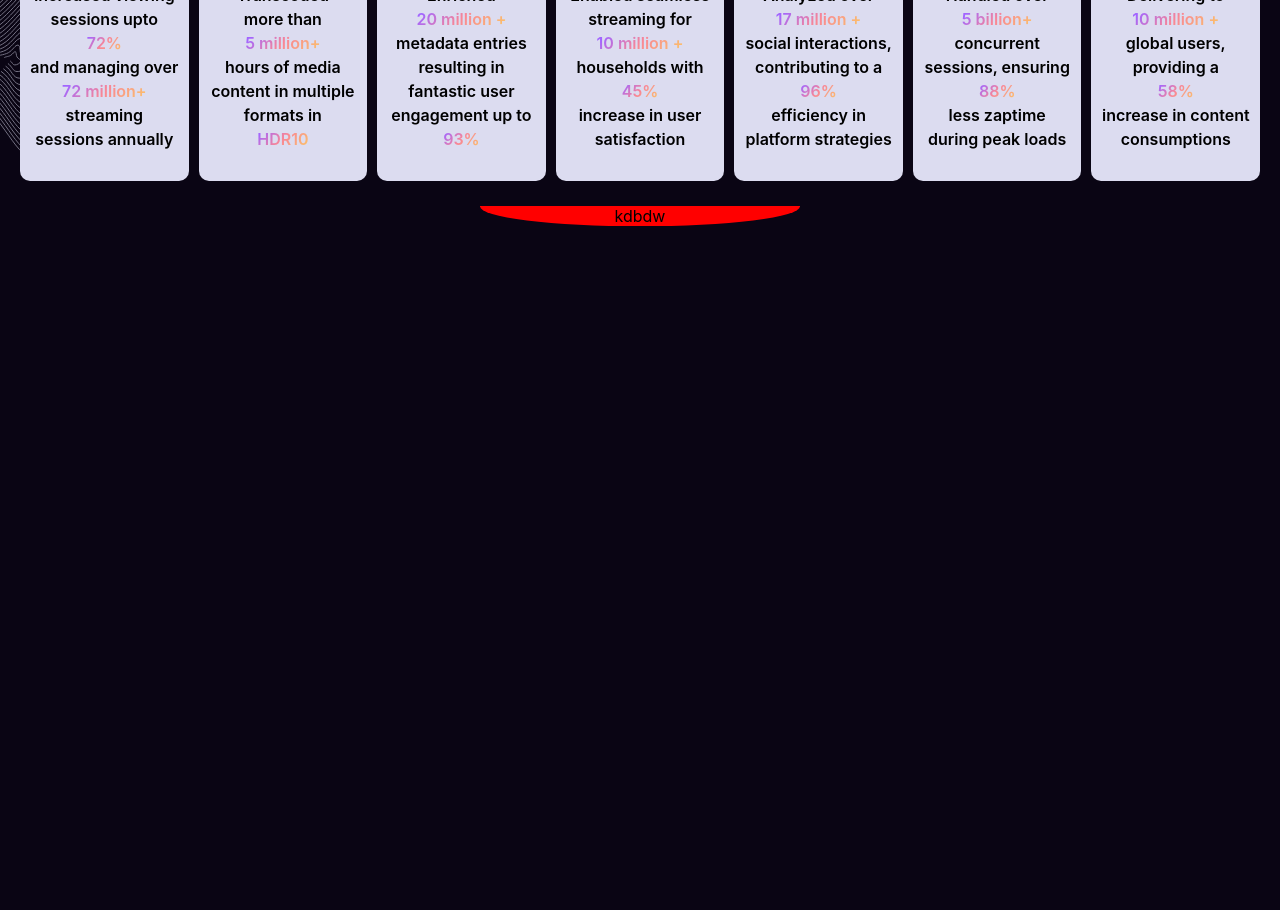
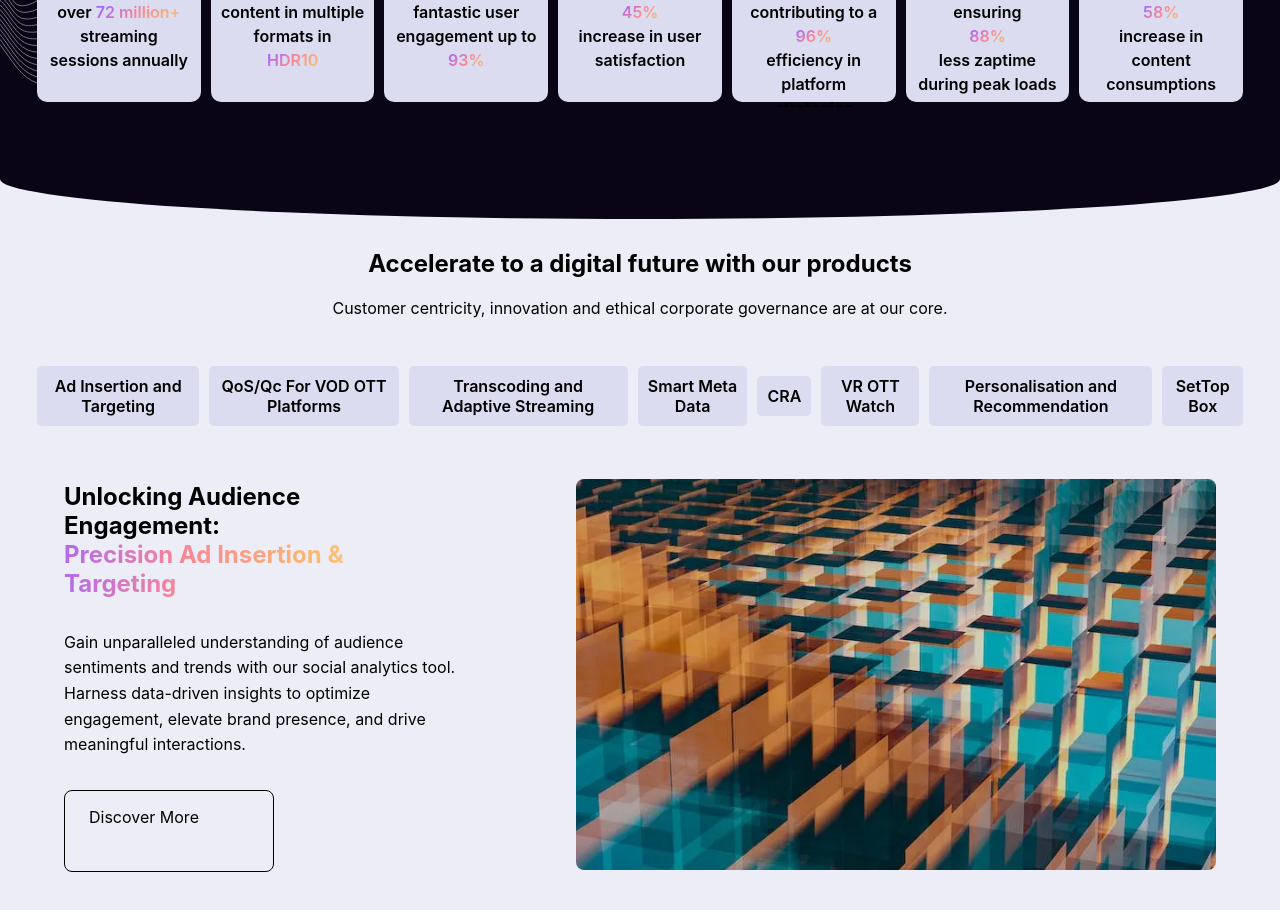
Before and after one commit to Deepanshu-Kaushik-Nexgen/NGStreams-Clone, a React (Create React App) app: page / in a window 1280 px wide. Shown: the part 760-1670 px from the top of the page. Before the commit the page ends 986 px from the top, so only its background shows below. Built offline with nearby package versions, Linux system fonts and the light colour scheme.

Commit message:
client section

```diff
--- a/public/index.html
+++ b/public/index.html
@@ -24,7 +24,7 @@
       work correctly both with client-side routing and a non-root public URL.
       Learn how to configure a non-root public URL by running `npm run build`.
     -->
-    <title>React App</title>
+    <title>NgStreams Clone</title>
   </head>
   <body>
     <noscript>You need to enable JavaScript to run this app.</noscript>
--- a/src/Views/Home/index.jsx
+++ b/src/Views/Home/index.jsx
@@ -2,12 +2,14 @@ import React from 'react'
 import './style.scss'
 import HeroSection from '../../components/HeroSection/index'
 import ClientSection from '../../components/clientSection/index'
+import ArticlesSection from '../../components/Arcticles/index'
 
 function index() {
   return (
     <>
     <HeroSection />
     <ClientSection />
+    <ArticlesSection />
     </>
   )
 }
--- /dev/null
+++ b/src/components/Arcticles/index.jsx
@@ -0,0 +1,49 @@
+import React, { useState } from 'react'
+import './style.scss'
+import ADInsertion from '../../Assets/ClientSec/qosss.webp'
+
+export default function Index() {
+  const [accordian1, setAccordian1] = useState(true)
+  const [accordian2, setAccordian2] = useState(false)
+  const [accordian3, setAccordian3] = useState(false)
+  const [accordian4, setAccordian4] = useState(false)
+  const [accordian5, setAccordian5] = useState(false)
+  const [accordian6, setAccordian6] = useState(false)
+  const [accordian7, setAccordian7] = useState(false)
+
+  function toggleAccordian1() {
+
+  }
+  return (
+    <>
+      <div className="ArticlesComponentContainer">
+        <h2>Accelerate to a digital future with our products</h2>
+        <p>Customer centricity, innovation and ethical corporate governance are at our core.</p>
+
+        <div className="articleSection">
+          <div className="articleSecBtn">
+            <div className="btn">Ad Insertion and Targeting</div>
+            <div className="btn">QoS/Qc For VOD OTT Platforms</div>
+            <div className="btn">Transcoding and Adaptive Streaming</div>
+            <div className="btn">Smart Meta Data</div>
+            <div className="btn">CRA</div>
+            <div className="btn">VR OTT Watch</div>
+            <div className="btn">Personalisation and Recommendation</div>
+            <div className="btn">SetTop Box</div>
+          </div>
+          <div className="articleSecData">
+            <div className="articleSecText">
+              <h2>Unlocking Audience Engagement:</h2>
+              <h2 className="ColorHeading">Precision Ad Insertion & Targeting</h2>
+              <p>Gain unparalleled understanding of audience sentiments and trends with our social analytics tool. Harness data-driven insights to optimize engagement, elevate brand presence, and drive meaningful interactions.</p>
+              <div className='button'>Discover More</div>
+            </div>
+            <div className="articleSecImg">
+              <img src={ADInsertion} alt="" />
+            </div>
+          </div>
+        </div>
+      </div>
+    </>
+  )
+}
--- /dev/null
+++ b/src/components/Arcticles/style.scss
@@ -0,0 +1,85 @@
+.ArticlesComponentContainer {
+    // margin-top: 20px;
+    // position: relative;
+    padding: 10px 0 0 0;
+    background-color: #EDEDF7;
+    // height: 10em;
+
+    .articleSection {
+
+        .articleSecBtn {
+            display: flex;
+            max-width: 95%;
+            margin: 0 auto;
+            align-items: center;
+            justify-content: center;
+            // flex-wrap: wrap;
+
+
+
+            .btn {
+                margin: 5px;
+                font-weight: 600;
+                margin-top: 2em;
+                padding: 10px;
+                // border: 1px solid green;
+                border-radius: 5px;
+                background-color: #DCDCF0;
+                cursor: pointer;
+            }
+        }
+
+        .articleSecData {
+            display: flex;
+            flex-direction: row;
+            flex-wrap: nowrap;
+            padding: 3em 0;
+            max-width: 90%;
+            margin: 0 auto;
+            align-items: center;
+            justify-self: center;
+
+            .articleSecText {
+                max-width: 35%;
+                // padding: 3em 4em;
+                padding: 0 120px 0 0;
+                margin: 0 auto;
+                // margin: 0 3rem;
+                text-align: left;
+
+                &.articleSecText h2{
+                    margin: 0;
+                }
+
+                &.articleSecText p{
+                    margin: 2em 0;
+                    line-height: 1.6em;
+                }
+
+                &.articleSecText .button {
+                    // border: none;
+                    border: 1px solid black;
+                    border-radius: 8px;
+                    width: 160px;
+                    height: 48px;
+                    padding: 16px 24px 16px 24px;
+                }
+
+                .ColorHeading{
+                    background: var(--text-gradient-light);
+                    -webkit-background-clip: text;
+                    -webkit-text-fill-color: transparent;
+                }
+            }
+
+
+
+            .articleSecImg img {
+                width: 80%;
+                width: 40em;
+                height: auto;
+                border-radius: 8px;
+            }
+        }
+    }
+}
--- a/src/components/Navbar/style.css
+++ b/src/components/Navbar/style.css
@@ -2,11 +2,14 @@
     display: flex;
     top: 0px;
     color: white;
+    background-color: var(--primary-Background);
     align-items: center;
     padding: 23px 80px 15px 80px;
     gap: 10px;
     justify-content: space-between;
-    position: sticky;
+    position: fixed;
+    width: 90%;
+    z-index: 9999;
 
 }
 
@@ -29,6 +32,7 @@
     display: flex;
     align-items: center;
     gap: 4px;
+    margin-left: 2.5em;
 }
 
 .active {
@@ -161,6 +165,7 @@
         position: fixed;
         top: 0;
         overflow-y: scroll;
+
         /* padding: 23px 80px 15px 80px; */
         color: white;
         font-size: larger;
@@ -206,6 +211,7 @@
         padding: 10px;
         list-style: none;
         cursor: pointer;
+        -webkit-transition: all 0.5s ease-out;
     }
 
     .mobProductActive li{
--- a/src/components/clientSection/index.jsx
+++ b/src/components/clientSection/index.jsx
@@ -72,7 +72,7 @@ export default function index() {
                     })}
                 </div>
                 <div className="eclipse">
-                    kdbdw
+                    <div className="halfCircle"></div>
                 </div>
             </div>
         </>
--- a/src/components/clientSection/style.scss
+++ b/src/components/clientSection/style.scss
@@ -1,12 +1,16 @@
 .clientMain-Container {
     background: url(../../Assets/background-Design.svg);
     background-repeat: no-repeat;
+    // margin-top: 40px;
+    // padding-top: 50px;
 
     .client-Container {
         display: flex;
         // overflow-y: scroll;
         overflow-x: scroll;
-        margin: 5em 15px 0 15px;
+        // margin: 5em 15px 0 15px;
+        max-width: 95%;
+        margin: 5em auto 2em auto;
 
 
         .client-Card {
@@ -16,13 +20,14 @@
             font-weight: 600;
             text-align: center;
             height: 14em;
-            width: 18em;
+            width: 16em;
             margin: 5px;
             border-radius: 10px;
 
-            .WordColor{
+            .WordColor {
                 // color: green;
-                background:linear-gradient(135deg, #A265FF 10%, #F88696 50%, #FBBA6E 90%, #FFE5B5 100%); ;
+                background: linear-gradient(135deg, #A265FF 10%, #F88696 50%, #FBBA6E 90%, #FFE5B5 100%);
+                ;
                 -webkit-background-clip: text;
                 -webkit-text-fill-color: transparent;
             }
@@ -41,9 +46,25 @@
         display: none;
     }
 
-    .eclipse{
-        margin-top: 20px;
-        background-color: rgb(255, 0, 0) !important;
-        clip-path: ellipse(10rem 100% at top);
+    .eclipse {
+        background: #EDEDF7 !important;
+        .halfCircle {
+            // margin-top: 20px;
+            // background-color: rgb(255, 0, 0) !important;
+            // clip-path: ellipse(10rem 100% at top);
+
+            // margin-top: 10px;
+            width: 100%;
+            height: 80px;
+            border-radius: 50% 50% 0 0;
+            // position: relative;
+            background-color: var(--primary-Background);
+            margin-top: 15px;
+
+            transform: rotate(180deg);
+        }
     }
+
 }
+
+@media only screen and (max-width: 800px) {}
```
Also changed, not shown: src/Assets/ClientSec/qosss.webp (added).
